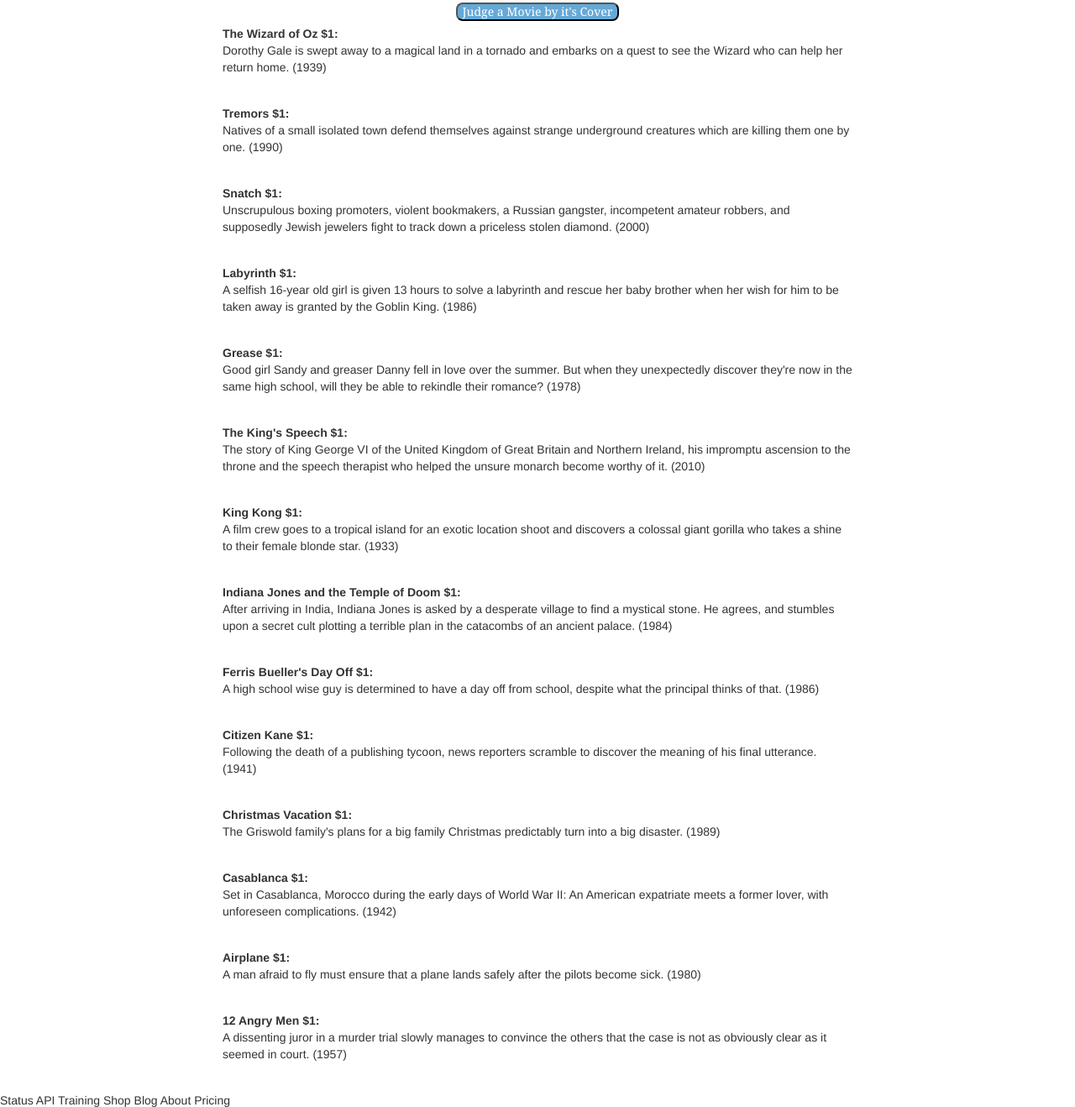
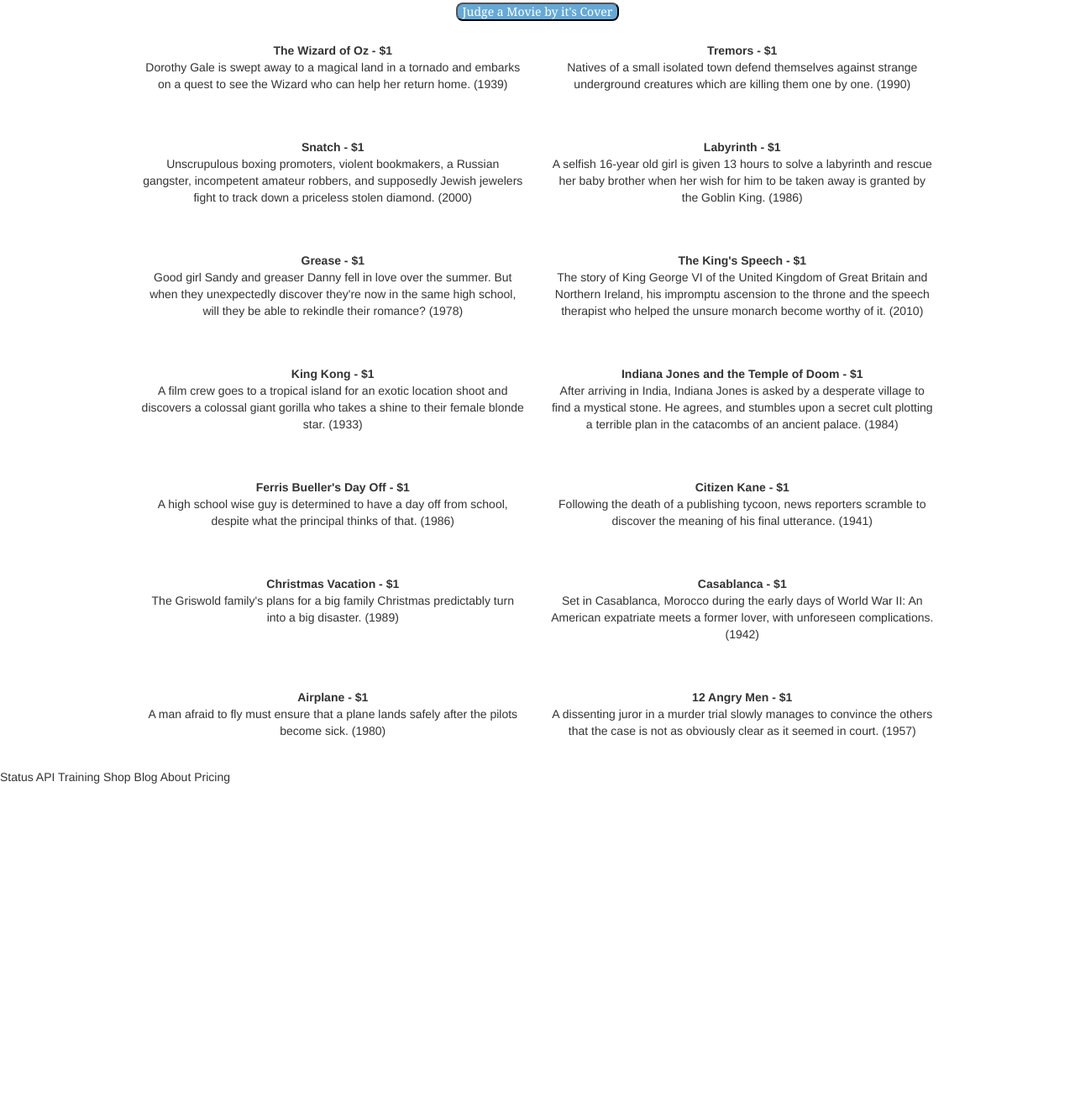
Before and after one commit to mbarr10/team-business-website, a plain HTML site: page movies.html in a window 1280 px wide. Shown: the part 128-1446 px from the top of the page at 84% size. After the commit the page ends 1063 px from the top, so only its background shows below. Drawn offline with nearby package versions, Linux system fonts and the light colour scheme.

```diff
--- a/BMPtogo.css
+++ b/BMPtogo.css
@@ -51,14 +51,14 @@ li a.home {
 .descriptionpizza{
     text-align: center;
     padding-bottom: 25px;
-
 }
-
 .descriptionbeer {
     padding-top: 30px;
 }
 .descriptionmovies {
+    text-align: center !important;
     padding-bottom: 25px;
+    margin-top: 20px;
 }
 .beer {
     display: none;
@@ -72,6 +72,8 @@ li a.home {
     display: none;
     float: left;
     margin-right: 20px;
+    margin-left: 20px;
+    margin-top: 20px;
 }
 
 .buttons {
@@ -132,4 +134,35 @@ button {
 .col-lg-4 {
     text-align: center;
 }
+.col-lg-5 {
+    text-align: center;
 }
+.col-md-10 {
+    text-align: center;
+}
+@media all and (max-width: 992px){
+    .movies {
+        float: none;
+        margin-right: auto;
+        margin-left: auto;
+        display: block !important;
+    }
+    .descriptionmovies {
+        text-align: center;
+        padding-bottom: 30px;
+        margin-top: 5px;
+}
+
+}
+@media all and (max-width: 560px){
+    .beer {
+        float: none;
+        margin-right: auto;
+        margin-left: auto;
+        text-align: center;
+        display: block !important;
+    }
+    .descriptionbeer {
+        text-align: center;
+    }
+}
--- a/movies.html
+++ b/movies.html
@@ -30,74 +30,46 @@
   </div>
 	<div class="container">
     <div class="row">
-			<div class="col-lg-2"></div>
-      <div class="col-lg-8"><img class="movies" src="wizardofoz.jpg"><p class="descriptionmovies"><strong>The Wizard of Oz $1:</strong><br>Dorothy Gale is swept away to a magical land in a tornado and embarks on a quest to see the Wizard who can help her return home. (1939)</p></div>
-  		<div class="col-lg-2"></div>
+      <div class="col-lg-1"></div>
+      <div class="col-lg-5 col-md-10"><img class="movies" src="wizardofoz.jpg"><p class="descriptionmovies"><strong>The Wizard of Oz - $1</strong><br>Dorothy Gale is swept away to a magical land in a tornado and embarks on a quest to see the Wizard who can help her return home. (1939)</p></div>
+      <div class="col-lg-5 col-md-10"><img class="movies" src="tremors.jpg"><p class="descriptionmovies"><strong>Tremors - $1</strong><br>Natives of a small isolated town defend themselves against strange underground creatures which are killing them one by one. (1990)</p></div>
+      <div class="col-lg-1"></div>
     </div>
     <div class="row">
-			<div class="col-lg-2"></div>
-    	<div class="col-lg-8"><img class="movies" src="tremors.jpg"><p class="descriptionmovies"><strong>Tremors $1:</strong><br>Natives of a small isolated town defend themselves against strange underground creatures which are killing them one by one. (1990)</p></div>
-  		<div class="col-lg-2"></div>
+      <div class="col-lg-1"></div>
+      <div class="col-lg-5 col-md-10"><img class="movies" src="snatch.jpg"><p class="descriptionmovies"><strong>Snatch - $1</strong><br>Unscrupulous boxing promoters, violent bookmakers, a Russian gangster, incompetent amateur robbers, and supposedly Jewish jewelers fight to track down a priceless stolen diamond. (2000)</p></div>
+      <div class="col-lg-5 col-md-10"><img class="movies" src="labyrinth.jpg"><p class="descriptionmovies"><strong>Labyrinth - $1</strong><br>A selfish 16-year old girl is given 13 hours to solve a labyrinth and rescue her baby brother when her wish for him to be taken away is granted by the Goblin King. (1986)</p></div>
+      <div class="col-lg-1"></div>
     </div>
     <div class="row">
-			<div class="col-lg-2"></div>
-    	<div class="col-lg-8"><img class="movies" src="snatch.jpg"><p class="descriptionmovies"><strong>Snatch $1:</strong><br>Unscrupulous boxing promoters, violent bookmakers, a Russian gangster, incompetent amateur robbers, and supposedly Jewish jewelers fight to track down a priceless stolen diamond. (2000)</p></div>
-  		<div class="col-lg-2"></div>
+      <div class="col-lg-1"></div>
+      <div class="col-lg-5 col-md-10"><img class="movies" src="grease.jpg"><p class="descriptionmovies"><strong>Grease - $1</strong><br>Good girl Sandy and greaser Danny fell in love over the summer. But when they unexpectedly discover they're now in the same high school, will they be able to rekindle their romance? (1978)</p></div>
+      <div class="col-lg-5 col-md-10"><img class="movies" src="kingsspeech.jpg"><p class="descriptionmovies"><strong>The King's Speech - $1</strong><br>The story of King George VI of the United Kingdom of Great Britain and Northern Ireland, his impromptu ascension to the throne and the speech therapist who helped the unsure monarch become worthy of it. (2010)</p></div>
+      <div class="col-lg-1"></div>
     </div>
     <div class="row">
-			<div class="col-lg-2"></div>
-    	<div class="col-lg-8"><img class="movies" src="labyrinth.jpg"><p class="descriptionmovies"><strong>Labyrinth $1:</strong><br>A selfish 16-year old girl is given 13 hours to solve a labyrinth and rescue her baby brother when her wish for him to be taken away is granted by the Goblin King. (1986)</p></div>
-  		<div class="col-lg-2"></div>
+      <div class="col-lg-1"></div>
+      <div class="col-lg-5 col-md-10"><img class="movies" src="kingkong.jpg"><p class="descriptionmovies"><strong>King Kong - $1</strong><br>A film crew goes to a tropical island for an exotic location shoot and discovers a colossal giant gorilla who takes a shine to their female blonde star. (1933)</p></div>
+      <div class="col-lg-5 col-md-10"><img class="movies" src="indianajones.jpg"><p class="descriptionmovies"><strong>Indiana Jones and the Temple of Doom - $1</strong><br>After arriving in India, Indiana Jones is asked by a desperate village to find a mystical stone. He agrees, and stumbles upon a secret cult plotting a terrible plan in the catacombs of an ancient palace. (1984)</p></div>
+      <div class="col-lg-1"></div>
     </div>
   	<div class="row">
-      <div class="col-lg-2"></div>
-      <div class="col-lg-8"><img class="movies" src="grease.jpg"><p class="descriptionmovies"><strong>Grease $1:</strong><br>Good girl Sandy and greaser Danny fell in love over the summer. But when they unexpectedly discover they're now in the same high school, will they be able to rekindle their romance? (1978)</div>
-      <div class="col-lg-2"></div>
+      <div class="col-lg-1"></div>
+      <div class="col-lg-5 col-md-10"><img class="movies" src="ferrisbueller.jpg"><p class="descriptionmovies"><strong>Ferris Bueller's Day Off - $1</strong><br>A high school wise guy is determined to have a day off from school, despite what the principal thinks of that. (1986)</p></div>
+      <div class="col-lg-5 col-md-10"><img class="movies" src="citizenkane.jpg"><p class="descriptionmovies"><strong>Citizen Kane - $1</strong><br>Following the death of a publishing tycoon, news reporters scramble to discover the meaning of his final utterance. (1941)</p></div>
+      <div class="col-lg-1"></div>
     </div>
   	<div class="row">
-			<div class="col-lg-2"></div>
-     	<div class="col-lg-8"><img class="movies" src="kingsspeech.jpg"><p class="descriptionmovies"><strong>The King's Speech $1:</strong><br>The story of King George VI of the United Kingdom of Great Britain and Northern Ireland, his impromptu ascension to the throne and the speech therapist who helped the unsure monarch become worthy of it. (2010)</p></div>
-  		<div class="col-lg-2"></div>
+      <div class="col-lg-1"></div>
+      <div class="col-lg-5 col-md-10"><img class="movies" src="christmasvacation.jpg"><p class="descriptionmovies"><strong>Christmas Vacation - $1</strong><br>The Griswold family's plans for a big family Christmas predictably turn into a big disaster. (1989)</p></div>
+      <div class="col-lg-5 col-md-10"><img class="movies" src="casablanca.jpg"><p class="descriptionmovies"><strong>Casablanca - $1</strong><br>Set in Casablanca, Morocco during the early days of World War II: An American expatriate meets a former lover, with unforeseen complications. (1942)</p></div>
+      <div class="col-lg-1"></div>
     </div>
   	<div class="row">
-			<div class="col-lg-2"></div>
-    	<div class="col-lg-8"><img class="movies" src="kingkong.jpg"><p class="descriptionmovies"><strong>King Kong $1:</strong><br>A film crew goes to a tropical island for an exotic location shoot and discovers a colossal giant gorilla who takes a shine to their female blonde star. (1933)</p></div>
-  		<div class="col-lg-2"></div>
-  	</div>
-  	<div class="row">
-			<div class="col-lg-2"></div>
-    	<div class="col-lg-8"><img class="movies" src="indianajones.jpg"><p class="descriptionmovies"><strong>Indiana Jones and the Temple of Doom $1:</strong><br>After arriving in India, Indiana Jones is asked by a desperate village to find a mystical stone. He agrees, and stumbles upon a secret cult plotting a terrible plan in the catacombs of an ancient palace. (1984)</p></div>
-  		<div class="col-lg-2"></div>
-  	</div>
-  	<div class="row">
-			<div class="col-lg-2"></div>
-    	<div class="col-lg-8"><img class="movies" src="ferrisbueller.jpg"><p class="descriptionmovies"><strong>Ferris Bueller's Day Off $1:</strong><br>A high school wise guy is determined to have a day off from school, despite what the principal thinks of that. (1986)</p></div>
-  		<div class="col-lg-2"></div>
-  	</div>
-		<div class="row">
-   		<div class="col-lg-2"></div>
-     	<div class="col-lg-8"><img class="movies" src="citizenkane.jpg"><p class="descriptionmovies"><strong>Citizen Kane $1:</strong><br>Following the death of a publishing tycoon, news reporters scramble to discover the meaning of his final utterance. (1941)</p></div>
-    	<div class="col-lg-2"></div>
-		</div>
-  	<div class="row">
-			<div class="col-lg-2"></div>
-    	<div class="col-lg-8"><img class="movies" src="christmasvacation.jpg"><p class="descriptionmovies"><strong>Christmas Vacation $1:</strong><br>The Griswold family's plans for a big family Christmas predictably turn into a big disaster. (1989)</p></div>
-  		<div class="col-lg-2"></div>
-  	</div>
-  	<div class="row">
-			<div class="col-lg-2"></div>
-    	<div class="col-lg-8"><img class="movies" src="casablanca.jpg"><p class="descriptionmovies"><strong>Casablanca $1:</strong><br>Set in Casablanca, Morocco during the early days of World War II: An American expatriate meets a former lover, with unforeseen complications. (1942)</p></div>
-  		<div class="col-lg-2"></div>
-  	</div>
-    <div class="row">
-      <div class="col-lg-2"></div>
-      <div class="col-lg-8"><img class="movies" src="airplane.jpg"><p class="descriptionmovies"><strong>Airplane $1:</strong><br>A man afraid to fly must ensure that a plane lands safely after the pilots become sick. (1980)</p></div>
-      <div class="col-lg-2"></div>
-    </div>
-    <div class="row">
-      <div class="col-lg-2"></div>
-      <div class="col-lg-8"><img class="movies" src="12angrymen.jpg"><p class="descriptionmovies"><strong>12 Angry Men $1:</strong><br>A dissenting juror in a murder trial slowly manages to convince the others that the case is not as obviously clear as it seemed in court. (1957)</p></div>
-      <div class="col-lg-2"></div>
+      <div class="col-lg-1"></div>
+      <div class="col-lg-5 col-md-10"><img class="movies" src="airplane.jpg"><p class="descriptionmovies"><strong>Airplane - $1</strong><br>A man afraid to fly must ensure that a plane lands safely after the pilots become sick. (1980)</p></div>
+      <div class="col-lg-5 col-md-10"><img class="movies" src="12angrymen.jpg"><p class="descriptionmovies"><strong>12 Angry Men - $1</strong><br>A dissenting juror in a murder trial slowly manages to convince the others that the case is not as obviously clear as it seemed in court. (1957)</p></div>
+      <div class="col-lg-1"></div>
     </div>
 	</div>
 </body>
```
Lines whose indentation alone changed are shown as unchanged.
